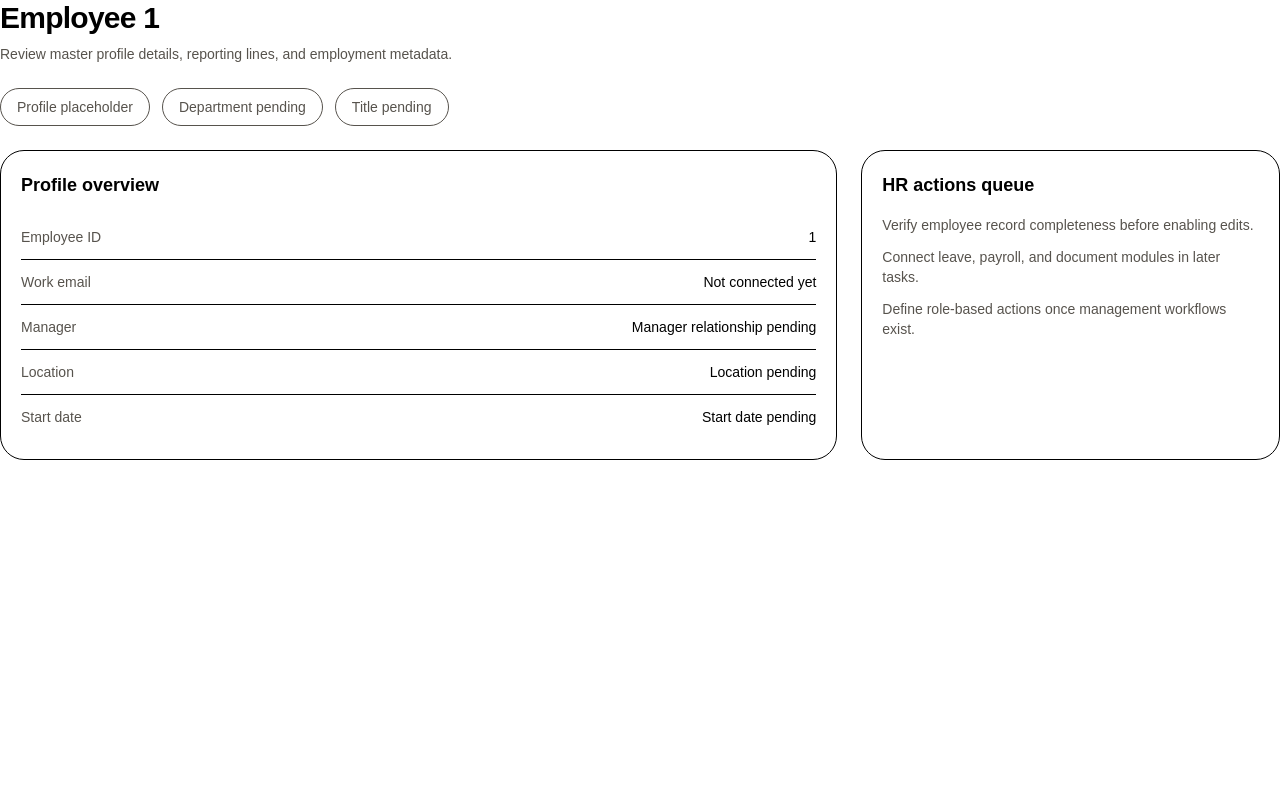
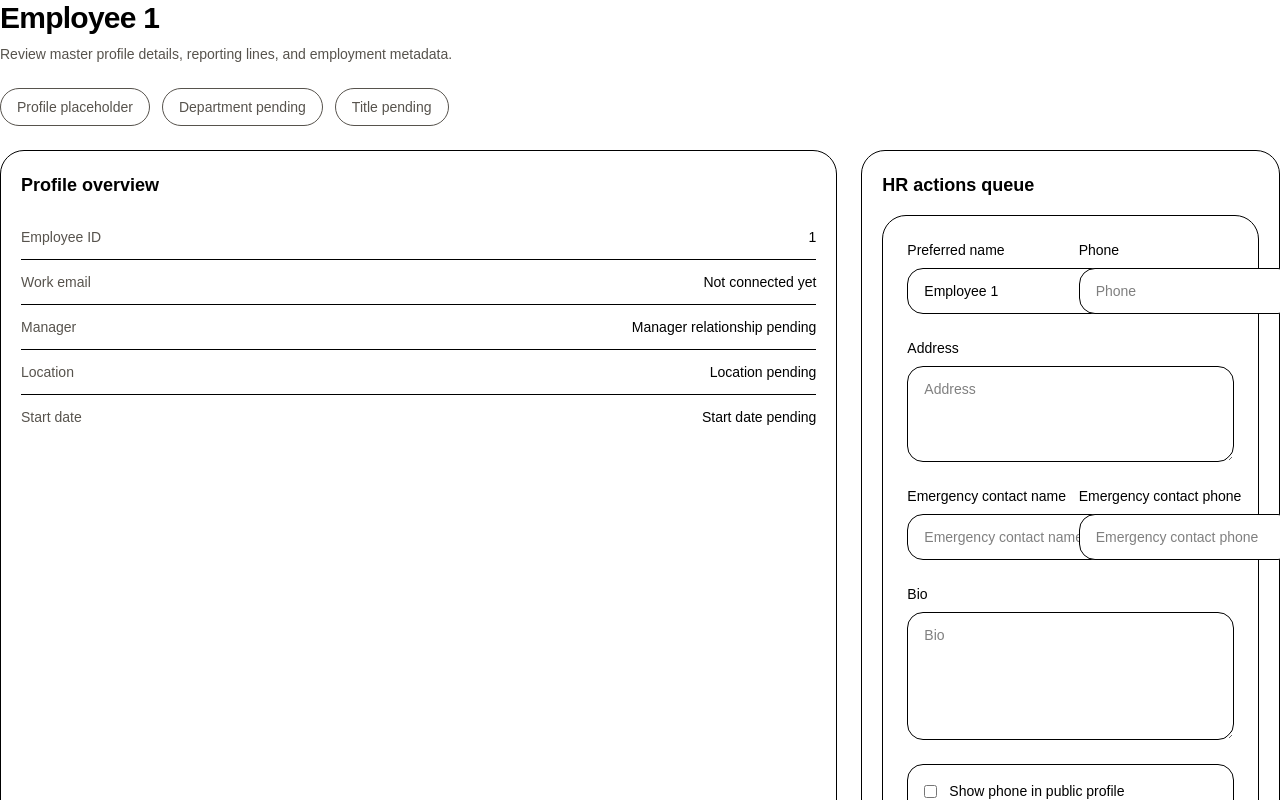
Before and after one commit to PKTJMC/HR-Management-System, a Next.js app: page /hr/employees/1 in a window 1280 px wide. Shown: the top 800 px of the page. Built offline with nearby package versions, Linux system fonts and the light colour scheme.

Commit message:
fix: complete employee profile flow scaffolds

```diff
--- /dev/null
+++ b/src/app/(portal)/employee/profile/page.tsx
@@ -0,0 +1,35 @@
+import { PageHeader } from "../../../../components/layout/page-header";
+import { updateMyProfile } from "../../../../features/employees/actions/update-my-profile";
+import { ProfileForm } from "../../../../features/employees/components/profile-form";
+
+const scaffoldEmployeeProfile = {
+  employeeId: "employee-self",
+  actorUserId: "employee-self",
+  targetUserId: "employee-self",
+  legalFirstName: "Big",
+  legalLastName: "Boss",
+  preferredName: "Big",
+  phone: "",
+  address: "",
+  emergencyContactName: "",
+  emergencyContactPhone: "",
+  bio: "",
+  phoneVisible: true,
+  bioVisible: true,
+} as const;
+
+export default function EmployeeProfilePage() {
+  return (
+    <section className="space-y-6">
+      <PageHeader
+        title="My Profile"
+        description="Update the personal details and visibility settings that power your employee directory profile."
+      />
+      <ProfileForm
+        action={updateMyProfile}
+        defaultValues={scaffoldEmployeeProfile}
+        submitLabel="Save my profile"
+      />
+    </section>
+  );
+}
--- a/src/app/(portal)/hr/employees/[employeeId]/page.tsx
+++ b/src/app/(portal)/hr/employees/[employeeId]/page.tsx
@@ -1,5 +1,7 @@
 import type { ReactNode } from "react";
 import { PageHeader } from "../../../../../components/layout/page-header";
+import { updateEmployee } from "../../../../../features/employees/actions/update-employee";
+import { ProfileForm } from "../../../../../features/employees/components/profile-form";
 import { getEmployeeById } from "../../../../../features/employees/queries";
 
 type EmployeeDetailPageProps = {
@@ -87,11 +89,25 @@ export default async function EmployeeDetailPage({
         </DetailCard>
 
         <DetailCard title="HR actions queue">
-          <ul className="space-y-3 text-sm text-stone-600">
-            <li>Verify employee record completeness before enabling edits.</li>
-            <li>Connect leave, payroll, and document modules in later tasks.</li>
-            <li>Define role-based actions once management workflows exist.</li>
-          </ul>
+          <ProfileForm
+            action={updateEmployee}
+            submitLabel="Save HR profile changes"
+            defaultValues={{
+              employeeId,
+              actorUserId: "hr-user",
+              targetUserId: employeeId,
+              legalFirstName: employee?.name?.split(" ")[0] ?? "Employee",
+              legalLastName: employee?.name?.split(" ").slice(1).join(" ") ?? "",
+              preferredName: employee?.name ?? `Employee ${employeeId}`,
+              phone: "",
+              address: employee?.location ?? "",
+              emergencyContactName: "",
+              emergencyContactPhone: "",
+              bio: "",
+              phoneVisible: false,
+              bioVisible: true,
+            }}
+          />
         </DetailCard>
       </div>
     </section>
--- a/src/features/employees/components/employee-form.tsx
+++ b/src/features/employees/components/employee-form.tsx
@@ -1,3 +1,9 @@
+type EmployeeFormActionResult = unknown;
+
+export type EmployeeFormAction = (
+  formData: FormData,
+) => EmployeeFormActionResult | Promise<EmployeeFormActionResult>;
+
 type EmployeeFormValues = {
   employeeCode: string;
   legalFirstName: string;
@@ -17,7 +23,7 @@ type EmployeeFormValues = {
 };
 
 type EmployeeFormProps = {
-  action: (formData: FormData) => void | Promise<void>;
+  action: EmployeeFormAction;
   defaultValues?: Partial<EmployeeFormValues>;
   submitLabel?: string;
 };
@@ -32,7 +38,7 @@ export function EmployeeForm({
 }: EmployeeFormProps) {
   return (
     <form
-      action={action}
+      action={action as never}
       className="grid gap-6 rounded-3xl border border-[--color-border] bg-[--color-panel] p-6"
     >
       <div className="grid gap-4 md:grid-cols-2">
--- a/src/features/employees/components/profile-form.tsx
+++ b/src/features/employees/components/profile-form.tsx
@@ -1,3 +1,9 @@
+type ProfileFormActionResult = unknown;
+
+export type ProfileFormAction = (
+  formData: FormData,
+) => ProfileFormActionResult | Promise<ProfileFormActionResult>;
+
 type ProfileFormValues = {
   employeeId: string;
   actorUserId: string;
@@ -15,7 +21,7 @@ type ProfileFormValues = {
 };
 
 type ProfileFormProps = {
-  action?: (formData: FormData) => void | Promise<void>;
+  action?: ProfileFormAction;
   defaultValues?: Partial<ProfileFormValues>;
   submitLabel?: string;
 };
@@ -27,7 +33,7 @@ export function ProfileForm({
 }: ProfileFormProps) {
   return (
     <form
-      action={action}
+      action={action as never}
       className="grid gap-6 rounded-3xl border border-[--color-border] bg-[--color-panel] p-6"
     >
       <input
--- a/src/features/employees/mappers.ts
+++ b/src/features/employees/mappers.ts
@@ -27,5 +27,6 @@ export function mapEmployeeToPublicProfile({ employee, privacy }: MapperInput) {
     preferredName: employee.preferredName,
     phone: privacy.phoneVisible ? employee.phone : null,
     bio: privacy.bioVisible ? employee.bio : null,
+    address: undefined,
   };
 }
```
Also changed, not shown: 1 other file (tests, documents, lock files or other folders).
